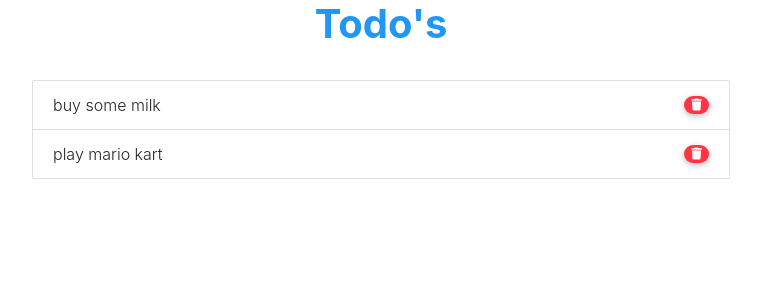
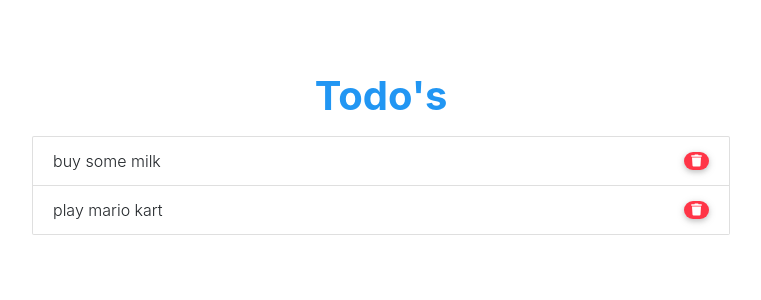
Before and after one commit to ChrisKipruto/todoapp, a React (Create React App) app: page / in a window 1280 px wide. Shown: the top 300 px of the page, without its empty margins (259-1020 px from the left). Built offline with nearby package versions, Linux system fonts and the light colour scheme.

Commit message:
Added delete function

```diff
--- a/src/App.js
+++ b/src/App.js
@@ -8,11 +8,20 @@ class App extends Component {
       {id:2, content: 'play mario kart'}
     ]
   }
+
+  deleteTodo = (id) => {
+    const todos = this.state.todos.filter(todo => {
+      return todo.id !== id
+    });
+    this.setState({
+      todos
+    })
+  }
+
   render(){
     return(
       <div className="App container">
-        <h1 className="blue-text text-center font-weight-bold">Todo's</h1>
-        <Todos todos={this.state.todos} />
+        <Todos todos={this.state.todos} deleteTodo={this.deleteTodo} />
       </div>
     );
   }
--- a/src/components/Todos.js
+++ b/src/components/Todos.js
@@ -1,12 +1,12 @@
 import React from 'react';
 
-const Todos = ({todos}) => {
+const Todos = ({todos, deleteTodo}) => {
     const todoList = todos.length ? (
         todos.map(todo => {
             return (
                 <li key={todo.id} className="list-group-item d-flex justify-content-between align-items-center">
                     {todo.content}
-                    <span class="badge badge-danger badge-pill cursor-pointer">
+                    <span onClick={() => {deleteTodo(todo.id)}} className="badge badge-danger badge-pill cursor-pointer">
                         <i className="fas fa-trash"></i>
                     </span>
                 </li>
@@ -17,8 +17,9 @@ const Todos = ({todos}) => {
     )
 
     return (
-        <div className="todos row d-flex justify-content-center px-4 py-4">
+        <div className="todos row d-flex justify-content-center px-4 py-4 mt-5">
             <div className="col-xl-8 col-lg-8 col-md-12 col-sm-12">
+                <h1 className="blue-text text-center font-weight-bold mb-3">Todo's</h1>
                 <ul className="list-group">
                     {todoList}
                 </ul>
```
